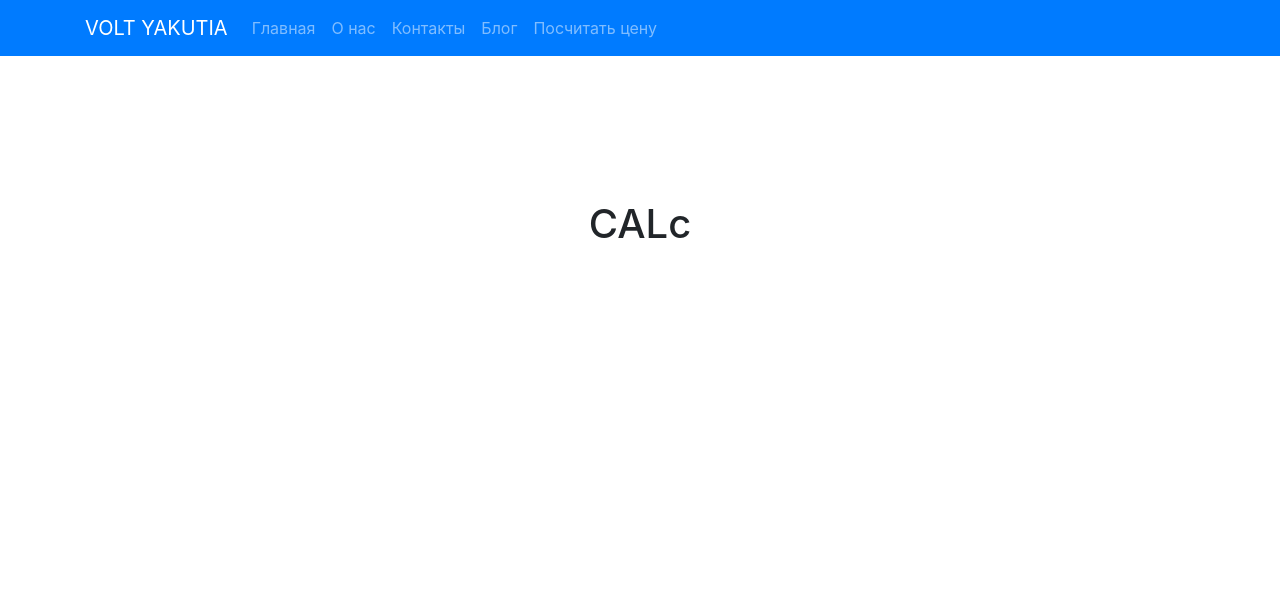
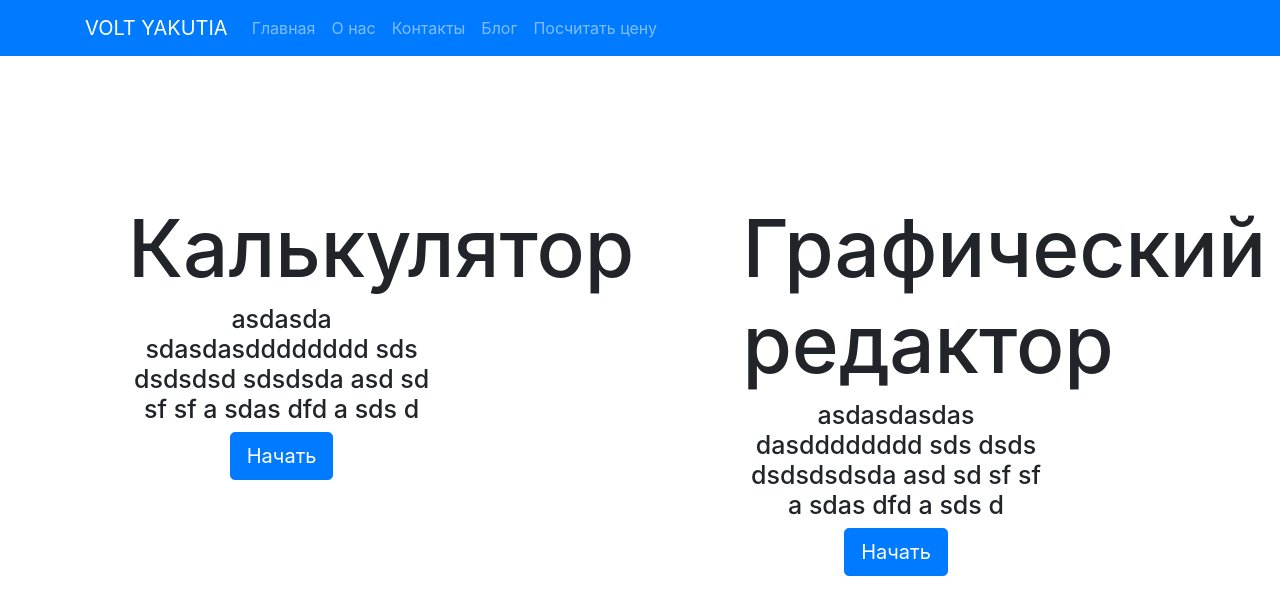
Before and after one commit to spykazik/react-volt-ykt-git, a React (Create React App) app: page /calc in a window 1280 px wide. Shown: the top 614 px of the page. Built offline with nearby package versions, Linux system fonts and the light colour scheme.

Commit message:
Dividing

```diff
--- a/src/components/Header.js
+++ b/src/components/Header.js
@@ -13,6 +13,8 @@ import Contacts from '../pages/Contacts'
 import Home from '../pages/Home'
 import styled from 'styled-components'
 import Calc from '../pages/Calc'
+import Calculator from "../pages/Calculator";
+import Editor from "../pages/Editor";
 
 
 export default function Header () {
@@ -42,6 +44,8 @@ export default function Header () {
                     <Route exact path="/contacts" component={Contacts} />
                     <Route exact path="/blog" component={Blog} />
                     <Route exact path="/calc" component={Calc} />
+                    <Route exact path="/calc/Calculator" component={Calculator} />
+                    <Route exact path="/calc/Editor" component={Editor} />
                 </Switch>
             </Router>
          </>
--- a/src/pages/Calc.js
+++ b/src/pages/Calc.js
@@ -3,10 +3,25 @@ import 'bootstrap/dist/css/bootstrap.min.css';
 import { Button, Jumbotron, Container } from 'react-bootstrap';
 
 export default class Calc extends Component {
+    goCalc = () => {
+        window.location.href = '/calc/Calculator'
+    }
+    goEditor = () => {
+        window.location.href = '/calc/Editor'
+    }
     render() {
         return (
-            <div className='parent-div' style={{marginTop: 200, position: 'relative'}} >
-                <h1>CALc</h1>
+            <div className='parent-div calc' style={{marginTop: 200, position: 'relative'}} >
+                <div className='Calculator ' >
+                    <h1 className='cz'>Калькулятор</h1>
+                    <h4 className='calc-text'>asdasda sdasdasdddddddd sds dsdsdsd sdsdsda asd sd sf sf a sdas dfd a sds d</h4>
+                    <Button variant='primary' size='lg' onClick={this.goCalc} className=''>Начать</Button>
+                </div>
+                <div className='Editor ' >
+                    <h1 className='cz'>Графический редактор</h1>
+                    <h4 className='calc-text'>asdasdasdas dasdddddddd sds dsds dsdsdsdsda asd sd sf sf a sdas dfd a sds d</h4>
+                    <Button variant='primary' size='lg' onClick={this.goEditor} className=''>Начать</Button>
+                </div>
             </div>
 
 
--- /dev/null
+++ b/src/pages/Calculator.js
@@ -0,0 +1,13 @@
+import React, {Component} from 'react';
+
+class Calculator extends Component {
+    render() {
+        return (
+            <div style={{marginTop:200}}>
+                <h1>Calculator</h1>
+            </div>
+        );
+    }
+}
+
+export default Calculator;
--- /dev/null
+++ b/src/pages/Editor.js
@@ -0,0 +1,13 @@
+import React, {Component} from 'react';
+
+class Editor extends Component {
+    render() {
+        return (
+            <div style={{marginTop:200}}>
+                <h1>Editor</h1>
+            </div>
+        );
+    }
+}
+
+export default Editor;
--- a/src/pages/Home.css
+++ b/src/pages/Home.css
@@ -3,9 +3,14 @@
         size: sm;
     }
 }
-@media screen and (min-width: 315x) {
+
+@media screen and (min-width: 315px) {
     h1.Vy {
         font-size: 60px;
+    }
+
+    h1.cz {
+        font-size: 20px;
     }
 }
 
@@ -13,39 +18,80 @@
     h1.Vy {
         font-size: 80px;
     }
+
+    h1.cz {
+        font-size: 40px;
     }
+}
+
 @media screen and (min-width: 992px) {
     h1.Vy {
         font-size: 100px;
     }
+
+    h1.cz {
+        font-size: 60px;
     }
+}
+
 @media screen and (min-width: 1200px) {
     h1.Za {
         font-size: 120px;
     }
+
+    h1.cz {
+        font-size: 80px;
+    }
 }
 
-@media screen and (max-width: 576px) {
+@media screen and (min-width: 576px) {
     h4.Za {
         font-size: 15px;
     }
+
+    h4.calc-text {
+        font-size: 15px;
     }
+
+    .Calculator {
+        position: static;
+    }
+
+    .Editor {
+        position: static;
+    }
+
+}
+
 @media screen and (min-width: 768px) {
     h4.Za {
         font-size: 18px;
     }
+
+    h4.calc-text {
+        font-size: 18px;
     }
+}
+
 @media screen and (min-width: 992px) {
     h4.Za {
         font-size: 20px;
     }
+
+    h4.calc-text {
+        font-size: 20px;
     }
+}
+
 @media screen and (min-width: 1200px) {
     h4.Vy {
         font-size: 25px;
     }
+
+    h4.calc-text {
+        font-size: 25px;
     }
-
+}
 
 
 .background {
@@ -62,6 +108,7 @@
 
 
 }
+
 .textarea {
     position: absolute;
     color: #fff;
@@ -72,10 +119,12 @@
     text-shadow: 0px 4px 4px rgba(0, 0, 0, 0.5);
     backdrop-filter: blur(1px)
 }
+
 .Vy {
 
     font-weight: bold;
 }
+
 .Za {
 
     font-weight: 400px;
@@ -84,3 +133,20 @@
     padding-right: 28%;
 
 }
+
+.calc {
+    margin: 0px 10%;
+}
+
+.Calculator {
+    width: 30%;
+    height: 50%;
+    position: absolute;
+}
+
+.Editor {
+    width: 30%;
+    margin-left: 60%;
+    height: 50%;
+    position: absolute;
+}
--- a/src/pages/Home.js
+++ b/src/pages/Home.js
@@ -24,7 +24,7 @@ export default function Home () {
             <div className='background'></div>
             <div className='textarea'>
                      <h1 className='Vy' >Volt Yakutia</h1>
-                    <h4 className='Za'>Мы устанавливаем все виды проводки электричества. Можешь подсчитать примерную цену всех затрат на нашем онлайн-калькулторе. Он высчитает тебе примерную цену затрат на материал и наши услуги электрика.</h4>
+                    <h4 className='Za'>Мы устанавливаем все виды проводки электричества. Можешь подсчитать примерную цену всех затрат на нашем онлайн-калькуляторе. Он высчитает тебе примерную цену затрат на материал и наши услуги электрика.</h4>
                     <Button variant="primary" size="lg" onClick={HandleChange} >ПОСЧИТАТЬ</Button>
             </div>
 
```
Lines whose indentation alone changed are shown as unchanged.
